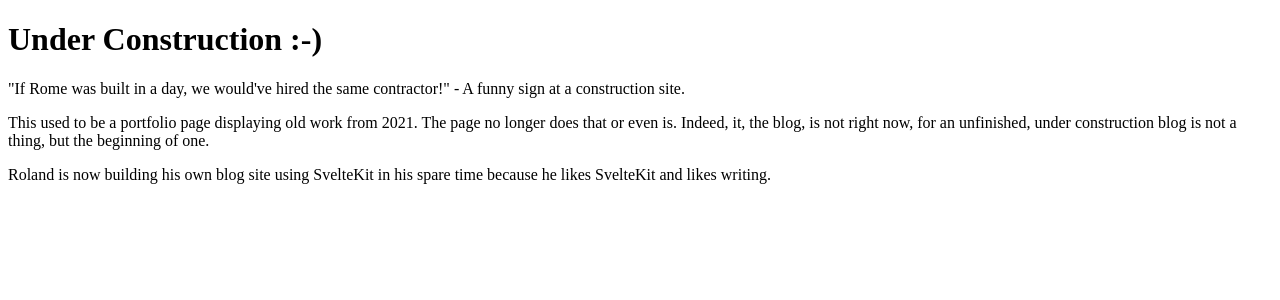
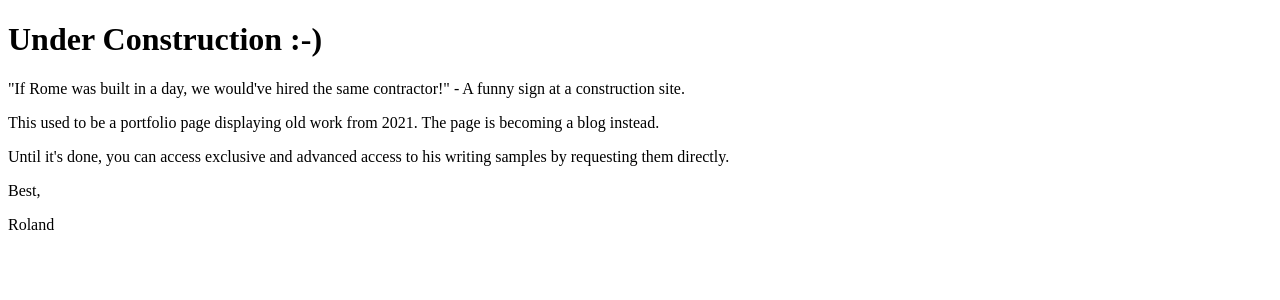
Before and after one commit to plutownium/portfolio.v.2, a SvelteKit app: page / in a window 1280 px wide. Shown: the top 300 px of the page. Built offline with nearby package versions, Linux system fonts and the light colour scheme.

Commit message:
concise text to start with

```diff
--- a/src/routes/+page.svelte
+++ b/src/routes/+page.svelte
@@ -5,7 +5,11 @@
     </div>
 
     <div>
-        <p>This used to be a portfolio page displaying old work from 2021. The page no longer does that or even is. Indeed, it, the blog, is not right now, for an unfinished, under construction blog is not a thing, but the beginning of one.</p>
-        <p>Roland is now building his own blog site using SvelteKit in his spare time because he likes SvelteKit and likes writing.</p>
+        <p>This used to be a portfolio page displaying old work from 2021. The page is becoming a blog instead.</p>
+    </div>
+    <div>
+            <p>Until it's done, you can access exclusive and advanced access to his writing samples by requesting them directly.</p>
+        <p>Best,</p>
+        <p>Roland</p>
     </div>
 </div>
```
